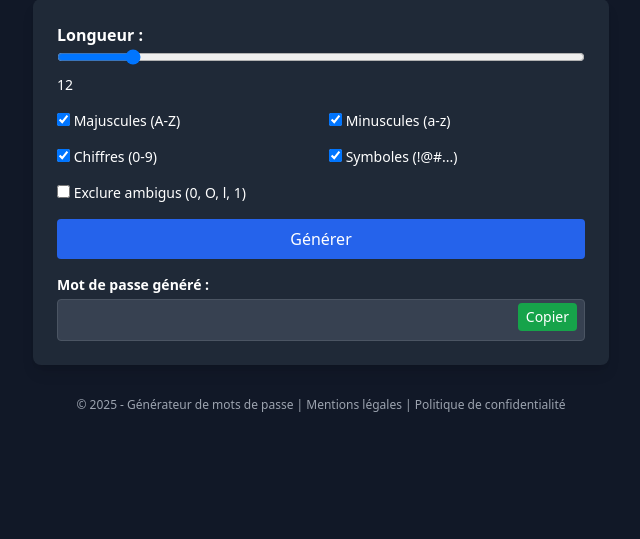
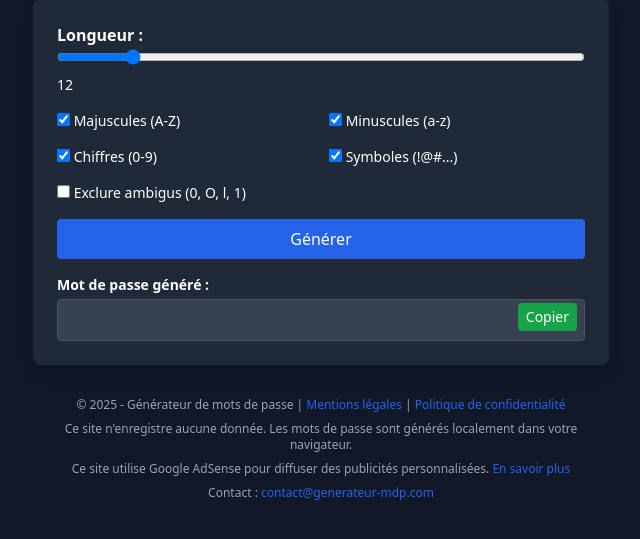
Before and after one commit to yhitme/password-generator, a Flask app: page / in a window 1280 px wide. Shown: the part 81-620 px from the top of the page, without its empty margins (319-959 px from the left). Run offline with Flask 3, Linux system fonts and the light colour scheme; some libraries are stand-ins or nearby versions.

Commit message:
Update index.html

```diff
--- a/templates/index.html
+++ b/templates/index.html
@@ -44,13 +44,29 @@
       </div>
     </div>
 
-<footer class="mt-8 text-center text-xs text-gray-600 dark:text-gray-400">
-  &copy; 2025 - Générateur de mots de passe |
-  <a href="mentions-legales.html" class="hover:underline">Mentions légales</a> |
-  <a href="politique-confidentialite.html" class="hover:underline">Politique de confidentialité</a>
+<footer class="mt-8 text-center text-xs text-gray-600 dark:text-gray-400 space-y-2">
+  <div>
+    &copy; 2025 - Générateur de mots de passe |
+    <a href="mentions-legales.html" class="hover:underline text-blue-600">Mentions légales</a> |
+    <a href="politique-confidentialite.html" class="hover:underline text-blue-600">Politique de confidentialité</a>
+  </div>
+
+  <div>
+    Ce site n'enregistre aucune donnée. Les mots de passe sont générés localement dans votre navigateur.
+  </div>
+
+  <div>
+    Ce site utilise Google AdSense pour diffuser des publicités personnalisées.
+    <a href="https://policies.google.com/technologies/ads?hl=fr" target="_blank" class="hover:underline text-blue-600">En savoir plus</a>
+  </div>
+
+  <div>
+    Contact : <a href="mailto:contact@generateur-mdp.com" class="hover:underline text-blue-600">contact@generateur-mdp.com</a>
+  </div>
 </footer>
 
-  </div>
+
+
 
   <script>
     const lengthInput = document.getElementById('length');
```
